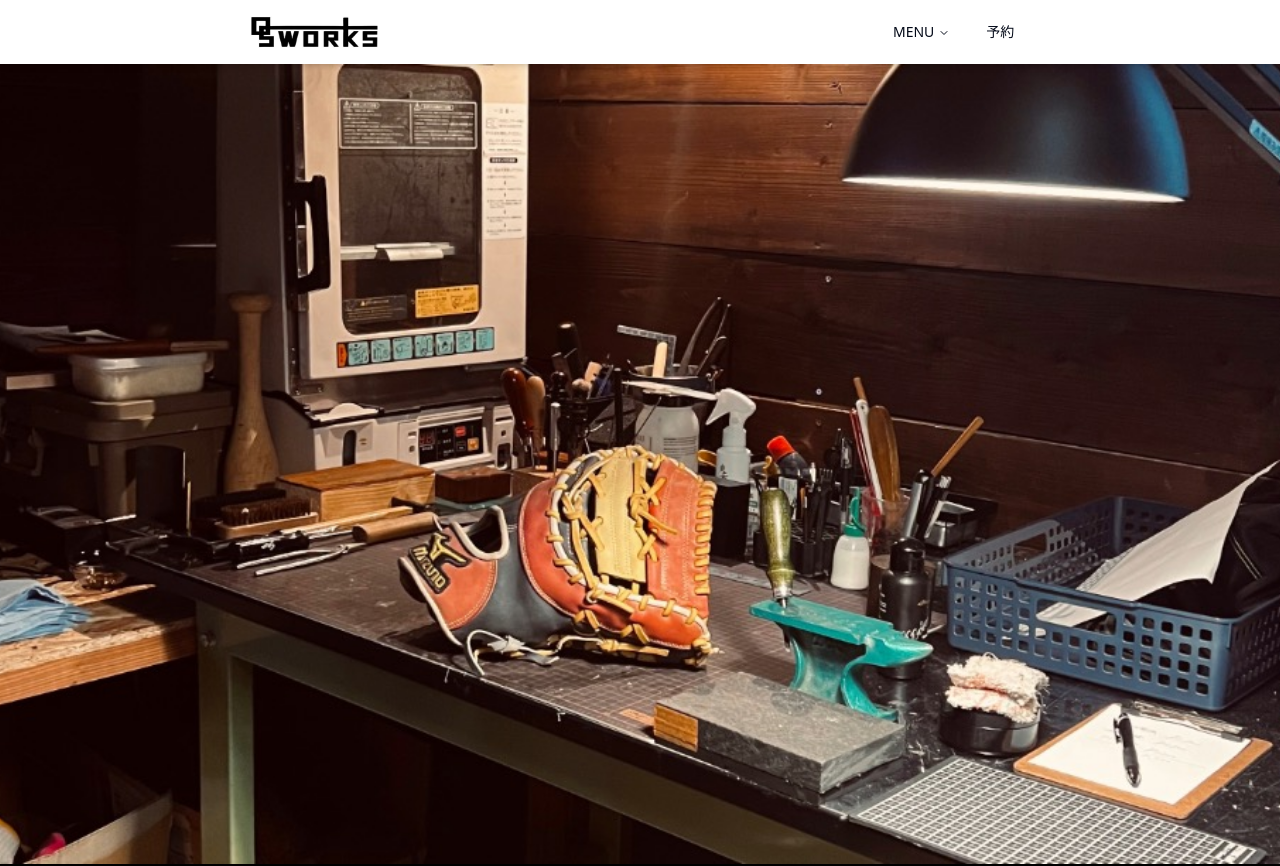
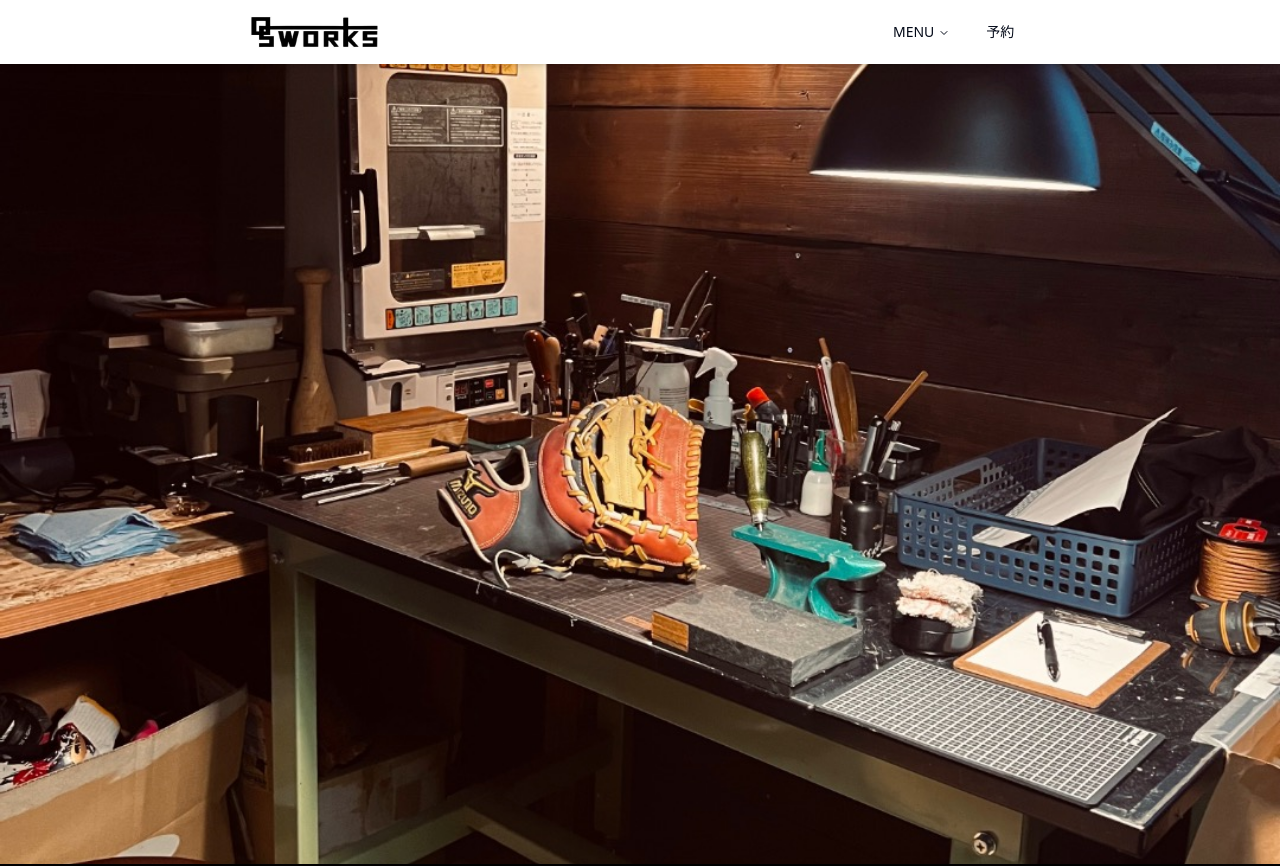
Before and after one commit to kyoto-kanko/osworks-corporate-site, a Next.js app: page / in a window 1280 px wide. Shown: the top 866 px of the page. Built offline with nearby package versions, Linux system fonts and the light colour scheme.

Commit message:
feat: remove lg images

```diff
--- a/src/app/page.tsx
+++ b/src/app/page.tsx
@@ -9,21 +9,6 @@ const smImages: string[] = [
   "top/sm/IMG_5408.png",
   "top/sm/IMG_9166.png",
 ];
-
-const lgImages: string[] = [
-  "top/lg/IMG_5031.png",
-  "top/lg/IMG_5059.png",
-  "top/lg/IMG_5192.png",
-  "top/lg/IMG_5408.png",
-  "top/lg/IMG_9166.png",
-];
-
-const preloadImages = (imageArray: string[]) => {
-  imageArray.forEach((image) => {
-    const img = new window.Image();
-    img.src = image;
-  });
-};
 
 const Home: React.FC = () => {
   const [currentImageIndex, setCurrentImageIndex] = useState<number>(0);
@@ -47,15 +32,9 @@ const Home: React.FC = () => {
     return () => window.removeEventListener("resize", handleResize);
   }, []);
 
-  const images = isSmallScreen ? smImages : lgImages;
-
-  useEffect(() => {
-    preloadImages(images);
-  }, [images]);
-
   return (
     <div className="relative w-full h-screen overflow-hidden">
-      {images.map((image, index) => (
+      {smImages.map((image, index) => (
         <div
           key={index}
           className={`absolute inset-0 w-full h-full bg-cover bg-center transition-opacity duration-1000 ${
@@ -72,7 +51,10 @@ const Home: React.FC = () => {
           <a href="/marking" className="block border border-white py-2 px-4">
             <div className="text-white text-xl">MARKING</div>
           </a>
-          <a href="https://www.rakuten.co.jp/os-works/" className="block border border-white py-2 px-4">
+          <a
+            href="https://www.rakuten.co.jp/os-works/"
+            className="block border border-white py-2 px-4"
+          >
             <div className="text-white text-xl">SHOP</div>
           </a>
 
--- a/src/components/Header.tsx
+++ b/src/components/Header.tsx
@@ -44,7 +44,7 @@ const Header = () => {
             <NavigationMenuItem>
               <NavigationMenuTrigger>MENU</NavigationMenuTrigger>
               <NavigationMenuContent>
-                <ul className="grid w-[230px] gap-3 p-4 md:w-[500px] md:grid-cols-2 lg:w-[600px] ">
+                <ul className="grid w-[170px] gap-3 p-4 md:w-[500px] md:grid-cols-2 lg:w-[600px] ">
                   {components.map((component) => (
                     <ListItem
                       key={component.title}
```
